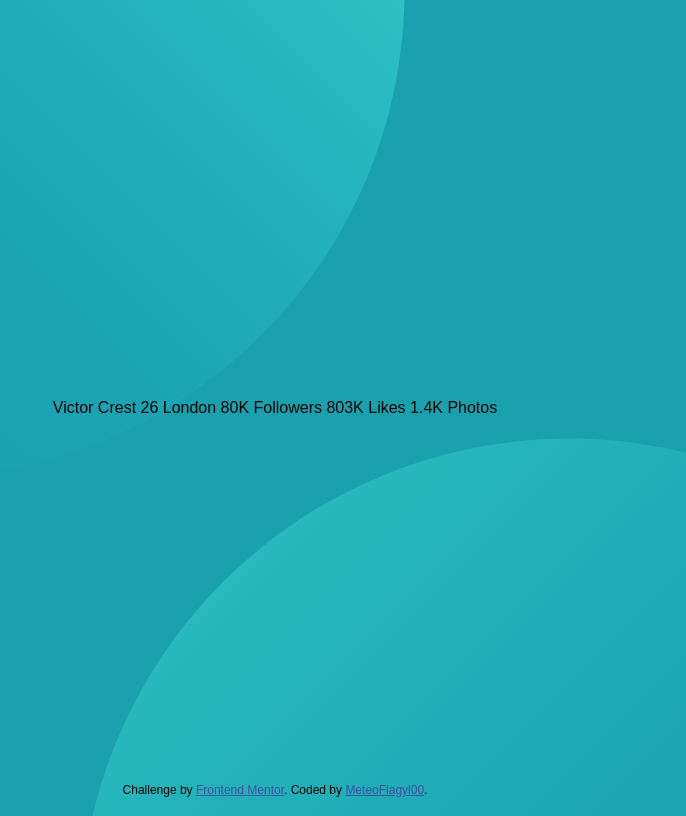
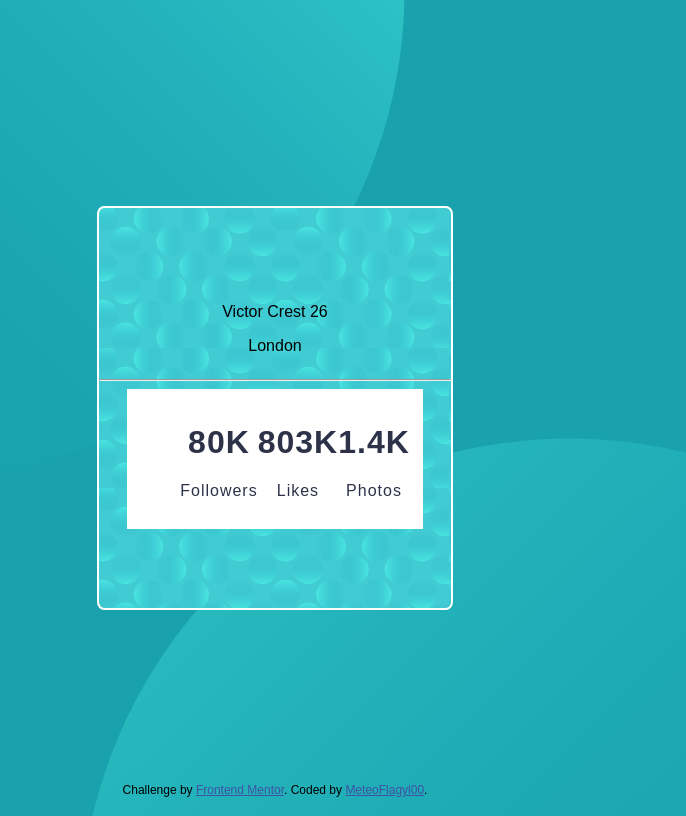
Before and after one commit to Meteo-Flagyl00/Profile-card-component, a plain HTML site: page index.html in a window 1280 px wide. Shown: the whole page, without its empty margins (373-1059 px from the left). Drawn offline with Linux system fonts and the light colour scheme.

Commit message:
random changes

```diff
--- a/Pstyle.css
+++ b/Pstyle.css
@@ -14,6 +14,50 @@ body {
 
 main {
     display: flex;
+    flex-direction: column;
+    justify-content: center;
+    align-items: center;
+    text-align: center;
+    background: url(images/bg-pattern-card.svg) ;
+    border: 2px solid white;
+    border-radius: 2%;
+    width: 22em;
+    min-height: 25em;
+}
+
+/* .content #name  {
+    display: flex;
+    justify-content: space-between;
+    margin-top: 2em;
+    font-weight: 400;
+}
+*/
+hr {
+    width: 21.90em;
+}
+
+main .list {
+    padding: 11px;
+    background-color: white;
+}
+
+
+main ul {
+    display: flex;
+    list-style: none;
+    justify-content: space-between;
+    letter-spacing: 1px;
+    margin: 2px;
+}
+
+main ul h1 {
+    color: hsl(229, 23%, 23%);
+    font-weight: 700;
+}
+
+main ul p {
+    font-weight: 400;
+    color: hsl(229, 23%, 23%);
 }
 
 
--- a/index.html
+++ b/index.html
@@ -17,18 +17,30 @@
   <div class="bg-svg2"></div>
 
 <main>
-  Victor Crest
-  26
-  London
+      <div class="content">
+        <p id="name"> Victor Crest <span>26</span> </p>
+        <p> London </p>
+      </div>
 
-  80K
-  Followers
 
-  803K
-  Likes
+      <hr>
+      <div class="list">
 
-  1.4K
-  Photos
+      <ul>
+        <li>
+          <h1> 80K </h1>
+          <p> Followers </p>
+        </li>
+        <li>
+          <h1> 803K </h1>
+          <p> Likes </p>
+        </li>
+        <li>
+          <h1> 1.4K </h1>
+          <p> Photos </p>
+        </li>
+    </ul>
+    </div>
 </main>
   <div class="attribution">
     Challenge by <a href="https://www.frontendmentor.io?ref=challenge" target="_blank">Frontend Mentor</a>.
```
